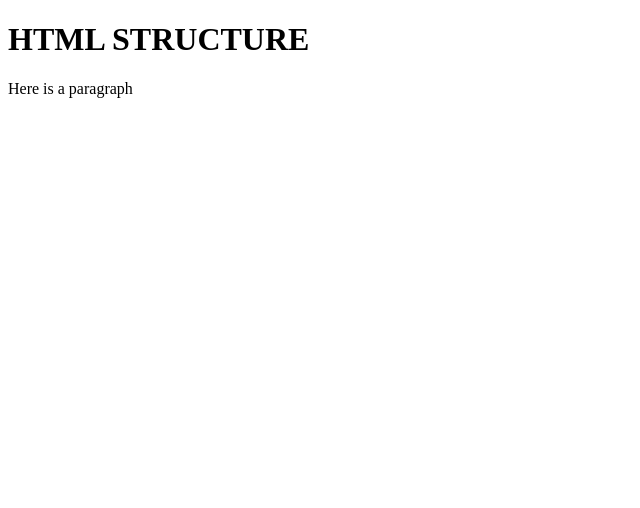
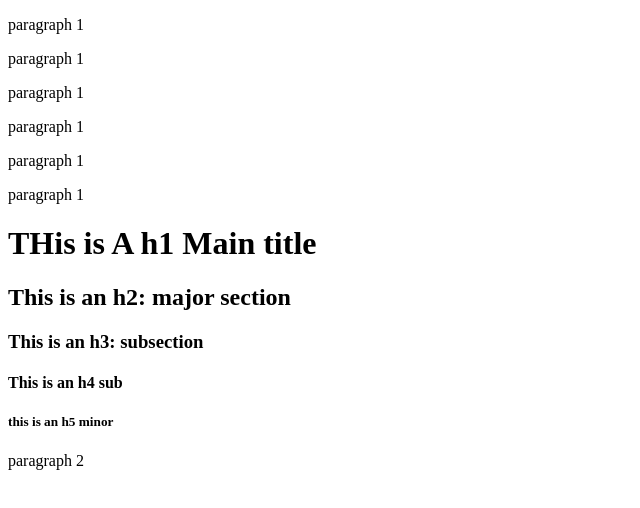
Before and after one commit to sebper29-code/Unit-1-HTML-25-26-, a plain HTML site: page Index.html in a window 1280 px wide. Shown: the whole page, without its empty margins (0-640 px from the left). Drawn offline with Linux system fonts and the light colour scheme.

Commit message:
lesson 3 html completed

```diff
--- a/Index.html
+++ b/Index.html
@@ -6,7 +6,19 @@
     <title>Document</title>
 </head>
 <body>
-    <h1>HTML STRUCTURE</h1>
-    <p>Here is a paragraph</p>
+    <!-- <h1>This lesson is htm text formatting</h1> -->
+    <p>paragraph 1</p>
+    <p>paragraph 1</p>
+    <p>paragraph 1</p>
+    <p>paragraph 1</p>
+    <p>paragraph 1</p>
+    <p>paragraph 1</p>
+<h1> THis is A h1 Main title</h1>
+<h2> This is an h2: major section</h2>
+<h3>This is an h3: subsection
+</h3>
+<h4>This is an h4 sub <section></section>
+    <h5>this is an h5 minor</h5>
+    paragraph 2
 </body>
 </html>
```
Also changed, not shown: movie_review.html/movie_review.html (added, +18 -0 lines).
